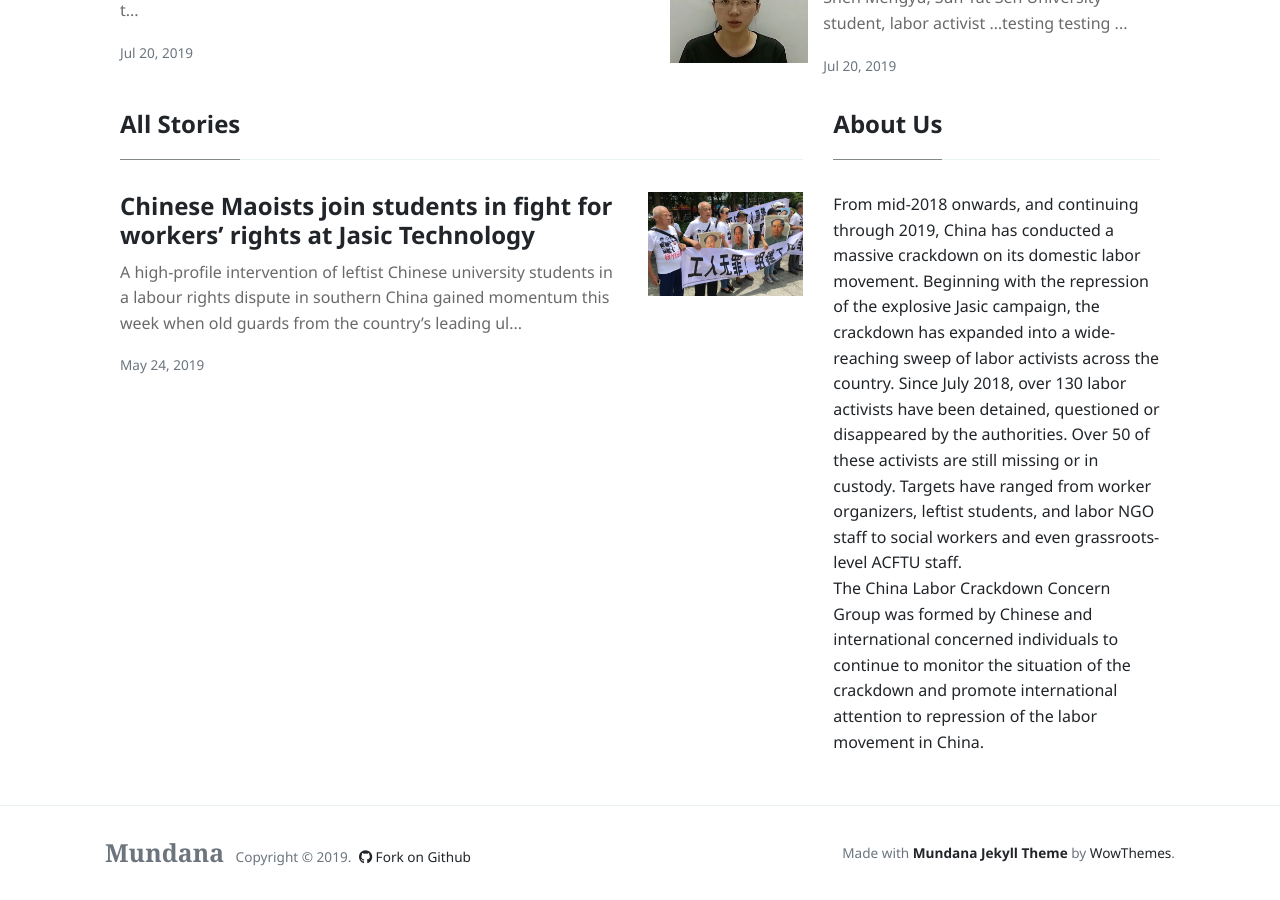
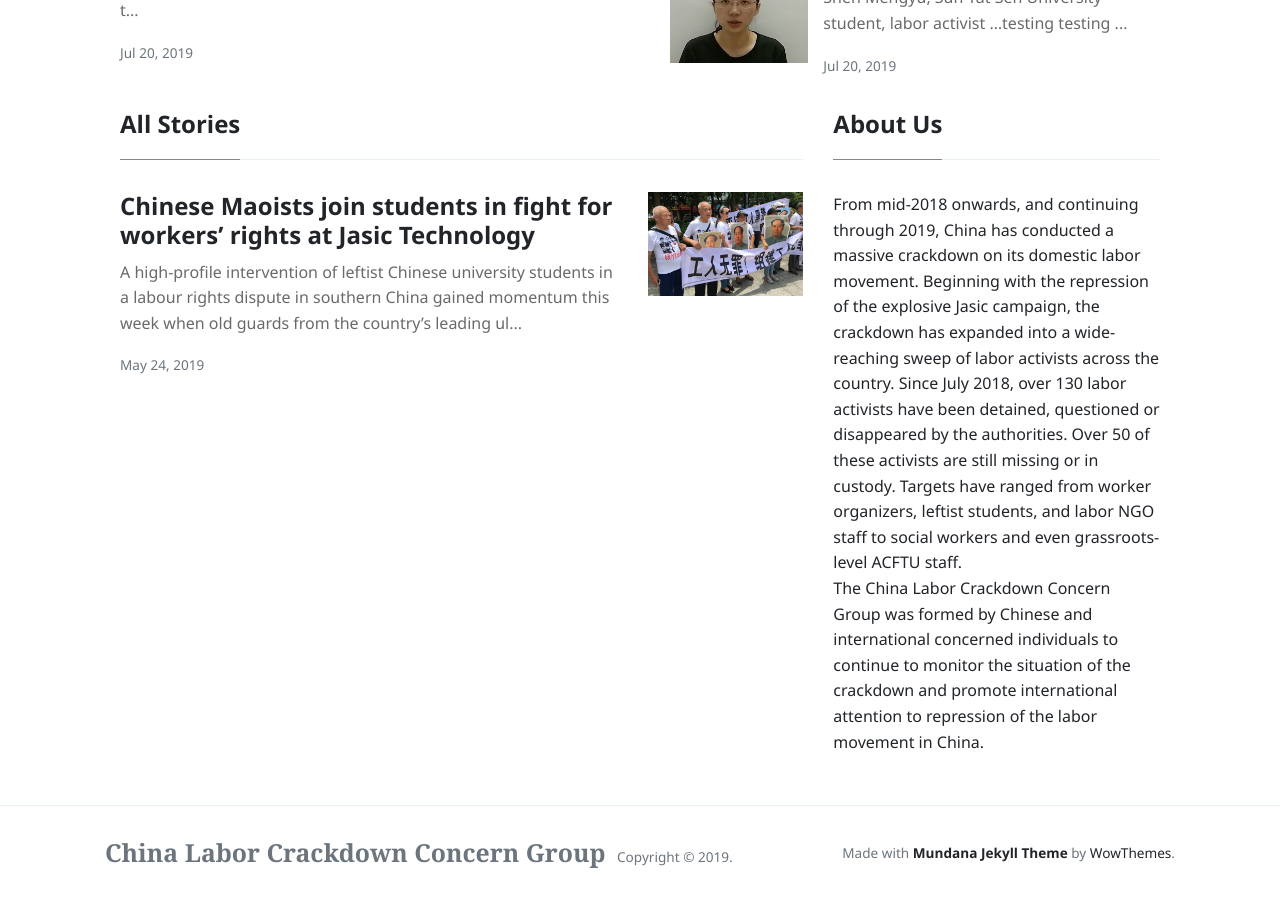
Before and after one commit to laoquan18/laoquan18.github.io, a Jekyll site: the page built from index.html, in a window 1280 px wide and 900 px high, scrolled down 949 px. Built offline with Jekyll 4.4.1, drawn with Linux system fonts in a browser that asks for light colours; nearby versions of some CDN libraries.

Commit message:
Update default.html

```diff
--- a/_layouts/default.html
+++ b/_layouts/default.html
@@ -95,12 +95,8 @@
         <div class="container">
         <div class="row align-items-center justify-content-between">
             <div>
-                <span class="navbar-brand mr-2 mb-0"><strong>Mundana</strong></span>
+                <span class="navbar-brand mr-2 mb-0"><strong>China Labor Crackdown Concern Group</strong></span>
                 <span>Copyright © <script>document.write(new Date().getFullYear())</script>.</span>
-
-                <!--  Github Repo Star Btn-->
-                <a class="text-dark ml-1" target="_blank" href="https://github.com/wowthemesnet/mundana-theme-jekyll"><i class="fab fa-github"></i> Fork on Github</a>
-
             </div>
             <div>
                 Made with <a target="_blank" class="text-dark font-weight-bold" href="https://www.wowthemes.net/mundana-jekyll-theme/"> Mundana Jekyll Theme </a> by <a class="text-dark" target="_blank" href="https://www.wowthemes.net">WowThemes</a>.
```
